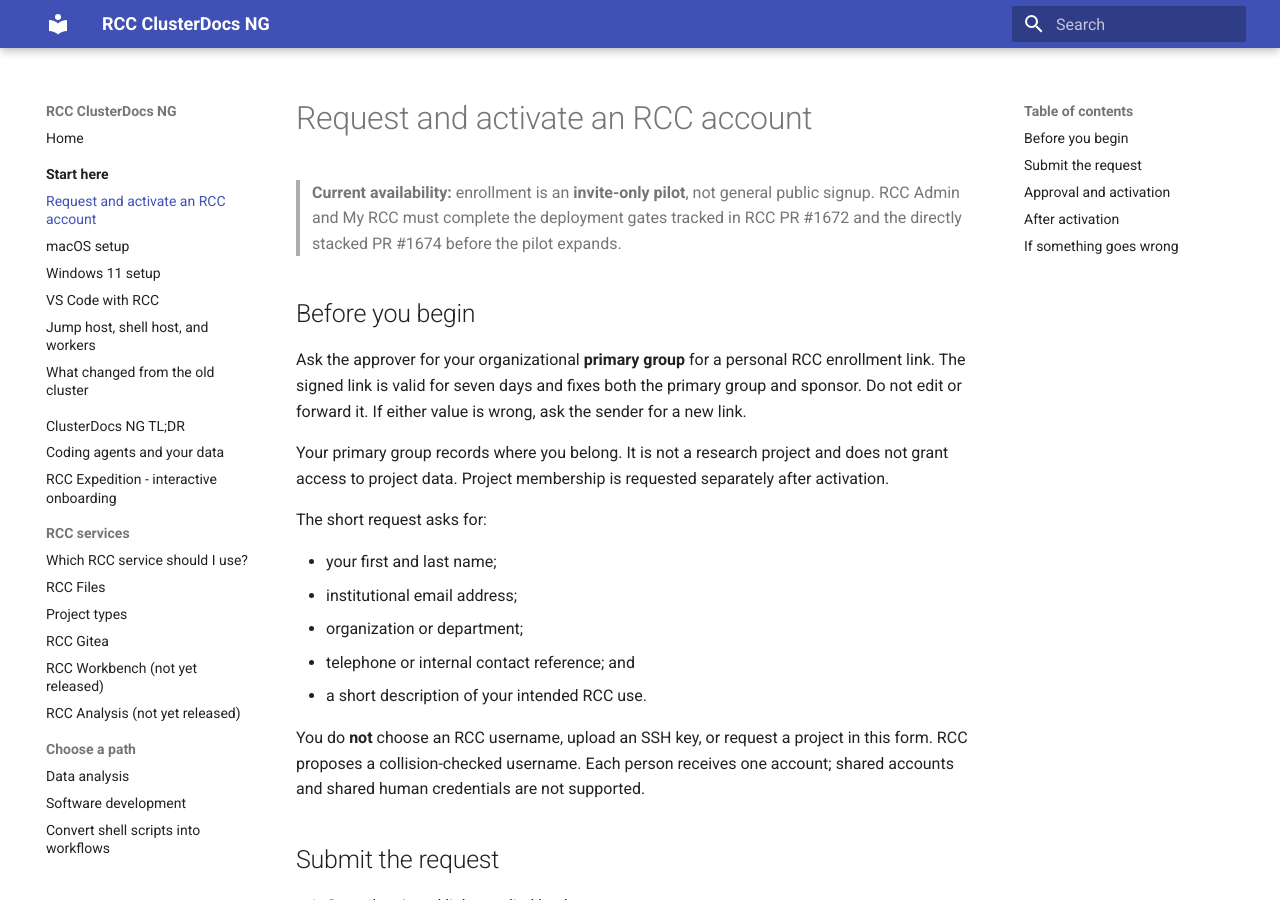
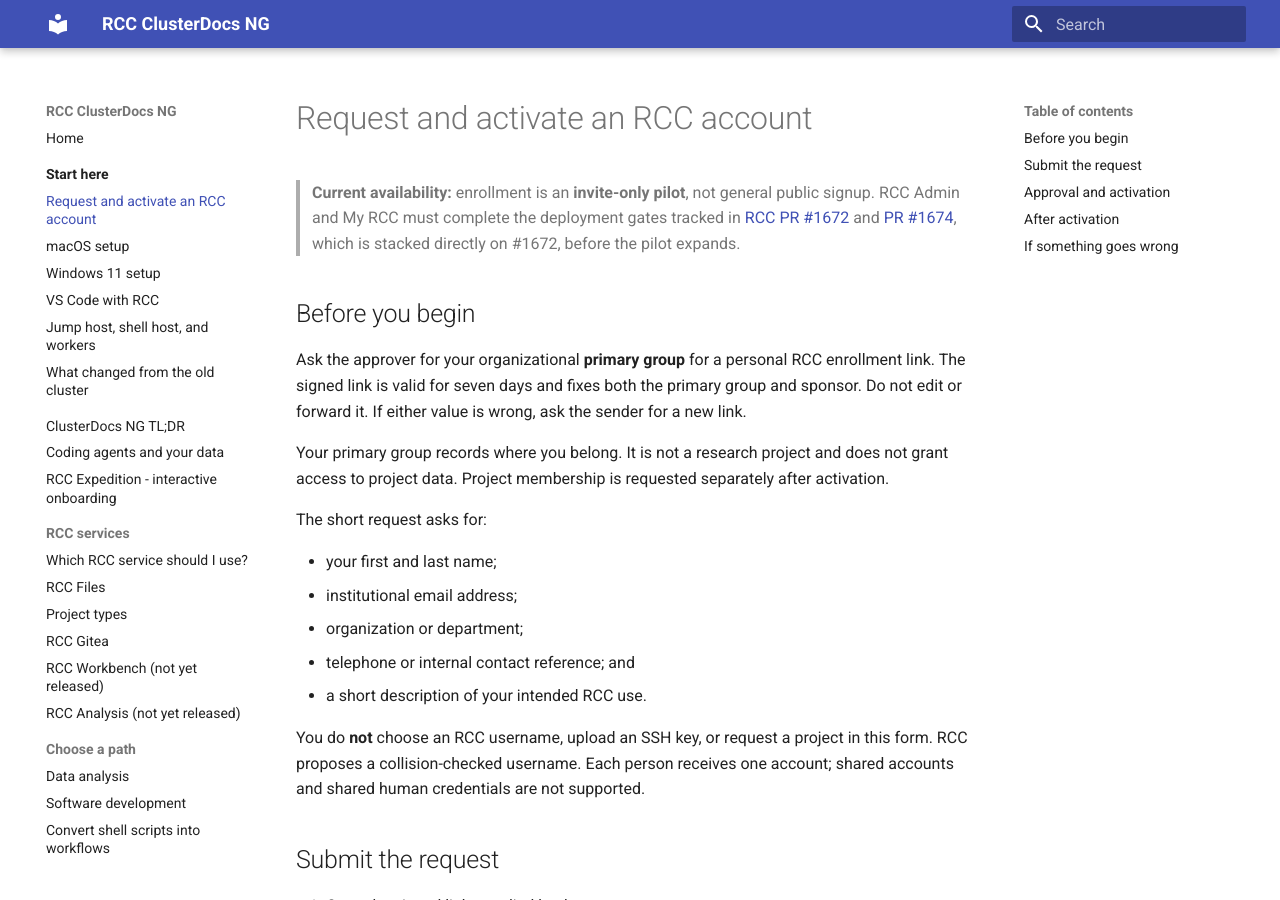
Before and after one commit to IKIM-Essen/ClusterDocs, an MkDocs documentation site: the page built from docs/getting-started/account-enrollment.md, in a window 1280 px wide and 900 px high. Built offline with MkDocs 1.6.1 and Material for MkDocs 9.7.7, drawn with Linux system fonts in a browser that asks for light colours.

Commit message:
docs: link enrollment guide to the RCC release stack

```diff
--- a/docs/getting-started/account-enrollment.md
+++ b/docs/getting-started/account-enrollment.md
@@ -2,7 +2,9 @@
 
 > **Current availability:** enrollment is an **invite-only pilot**, not general
 > public signup. RCC Admin and My RCC must complete the deployment gates tracked
-> in RCC PR #1672 and the directly stacked PR #1674 before the pilot expands.
+> in [RCC PR #1672](https://github.com/IKIM-Essen/rcc/pull/1672) and
+> [PR #1674](https://github.com/IKIM-Essen/rcc/pull/1674), which is stacked
+> directly on #1672, before the pilot expands.
 
 ## Before you begin
 
```
